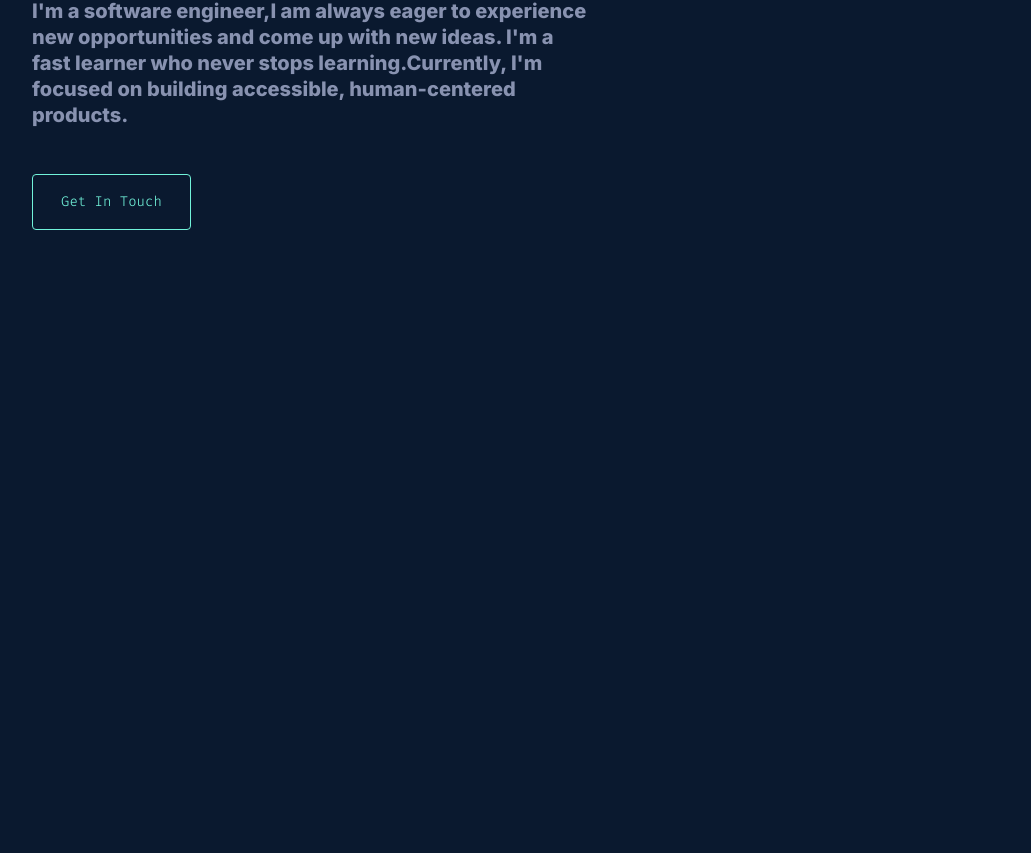
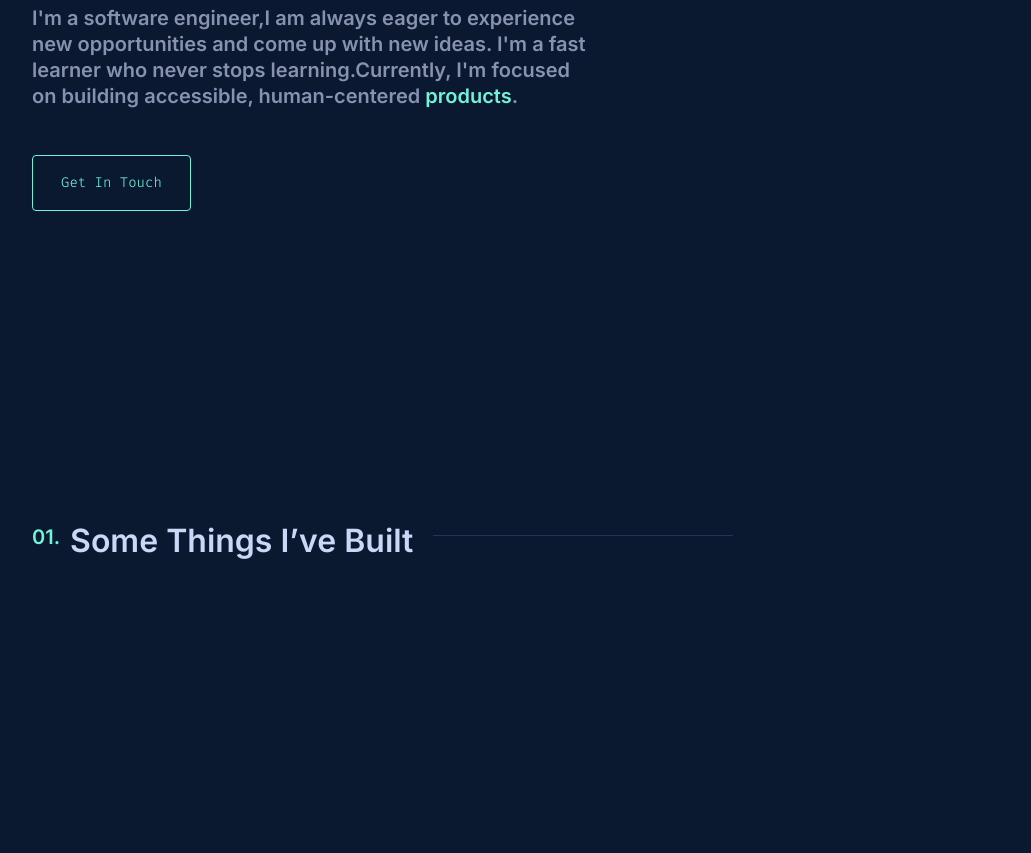
Before and after one commit to atefeh-dev/portofilo, a plain HTML site: page index.html in a window 1280 px wide. Shown: the part 387-1240 px from the top of the page, without its empty margins (108-1139 px from the left). Before the commit the page ends 800 px from the top, so only its background shows below. Drawn offline with nearby package versions, Linux system fonts and the light colour scheme; a web font is replaced by a local one.

Commit message:
make responisive correcion

```diff
--- a/index.html
+++ b/index.html
@@ -28,6 +28,10 @@
       href="https://fonts.googleapis.com/css2?family=Fira+Code:wght@300&display=swap"
       rel="stylesheet"
     />
+    <link
+      href="https://fonts.googleapis.com/css2?family=Inter:wght@600&display=swap"
+      rel="stylesheet"
+    />
 
     <script
       src="https://kit.fontawesome.com/c7bfab01a0.js"
@@ -45,9 +49,14 @@
         I'm a software engineer,I am always eager to experience new
         opportunities and come up with new ideas. I'm a fast learner who never
         stops learning.Currently, I'm focused on building accessible,
-        human-centered products.
+        human-centered <span class="green"> products</span>.
       </p>
       <button class="fade-up--get-in-touch" type="button">Get In Touch</button>
+    </section>
+    <section id="project">
+      <h2 class="numbered-heading">Some Things I’ve Built</h2>
+    </section>
+    <section id="project">
     </section>
 
     <script
--- a/src/style.css
+++ b/src/style.css
@@ -10,8 +10,15 @@
   --fz-lg: 18px;
   --fz-xl: 20px;
   --fz-xxl: 35px;
+  --fz-heading: 32px;
+  --lightest-slate: #ccd6f6;
+  --lightest-navy: #233554;
+
   --green-tint: rgba(100, 255, 218, 0.1);
   --transition: all 0.25s cubic-bezier(0.645, 0.045, 0.355, 1);
+}
+.green {
+  color: var(--green);
 }
 body {
   background-color: var(--primary-color);
@@ -51,6 +58,7 @@ section {
   align-items: flex-start;
   min-height: 100vh;
   padding: 0px;
+  transition: all 0s ease-in;
 }
 .hello {
   color: var(--green);
@@ -85,6 +93,7 @@ section {
   }
   p {
     font-size: var(--fz-sm);
+    max-width: 500px;
   }
   .big-heading {
     font-size: var(--fz-xxl);
@@ -105,6 +114,10 @@ section {
   }
   p {
     font-size: var(--fz-md);
+    max-width: 498px;
+  }
+  .numbered-heading::after {
+    width: 200px;
   }
 }
 
@@ -122,4 +135,66 @@ section {
   section {
     padding: 80px 0px;
   }
+  .numbered-heading::after {
+    width: 100%;
+  }
 }
+.numbered-heading {
+  display: flex;
+  -webkit-box-align: center;
+  align-items: center;
+  position: relative;
+  margin: 10px 0px 40px;
+  width: 100%;
+  font-size: clamp(26px, 4vw, var(--fz-heading));
+  white-space: nowrap;
+  font-family: "Inter", sans-serif;
+}
+h1,
+h2,
+h3,
+h4,
+h5,
+h6 {
+  margin: 0px 0px 10px;
+  font-weight: 600;
+  color: var(--lightest-slate);
+  line-height: 1.1;
+}
+.numbered-heading::before {
+  position: relative;
+  bottom: 4px;
+  counter-increment: section 1;
+  content: "0" counter(section) ".";
+  font-family: "Inter", sans-serif;
+  margin-right: 10px;
+  color: var(--green);
+  font-family: var(--font-mono);
+  font-size: clamp(var(--fz-md), 2vw, var(--fz-xl));
+  font-weight: 400;
+}
+.numbered-heading::after {
+  content: "";
+  display: block;
+  position: relative;
+  top: -5px;
+  width: 300px;
+  height: 1px;
+  margin-left: 20px;
+  background-color: var(--lightest-navy);
+}
+.huabVa .project-overline {
+  margin: 10px 0px;
+  color: var(--green);
+  font-family: var(--font-mono);
+  font-size: var(--fz-xs);
+  font-weight: 400;
+}
+.dnNJYD a {
+  position: relative;
+  z-index: 1;
+}
+.huabVa:nth-of-type(2n + 1) .project-content {
+  grid-column: 7 / -1;
+  text-align: right;
+}
```
